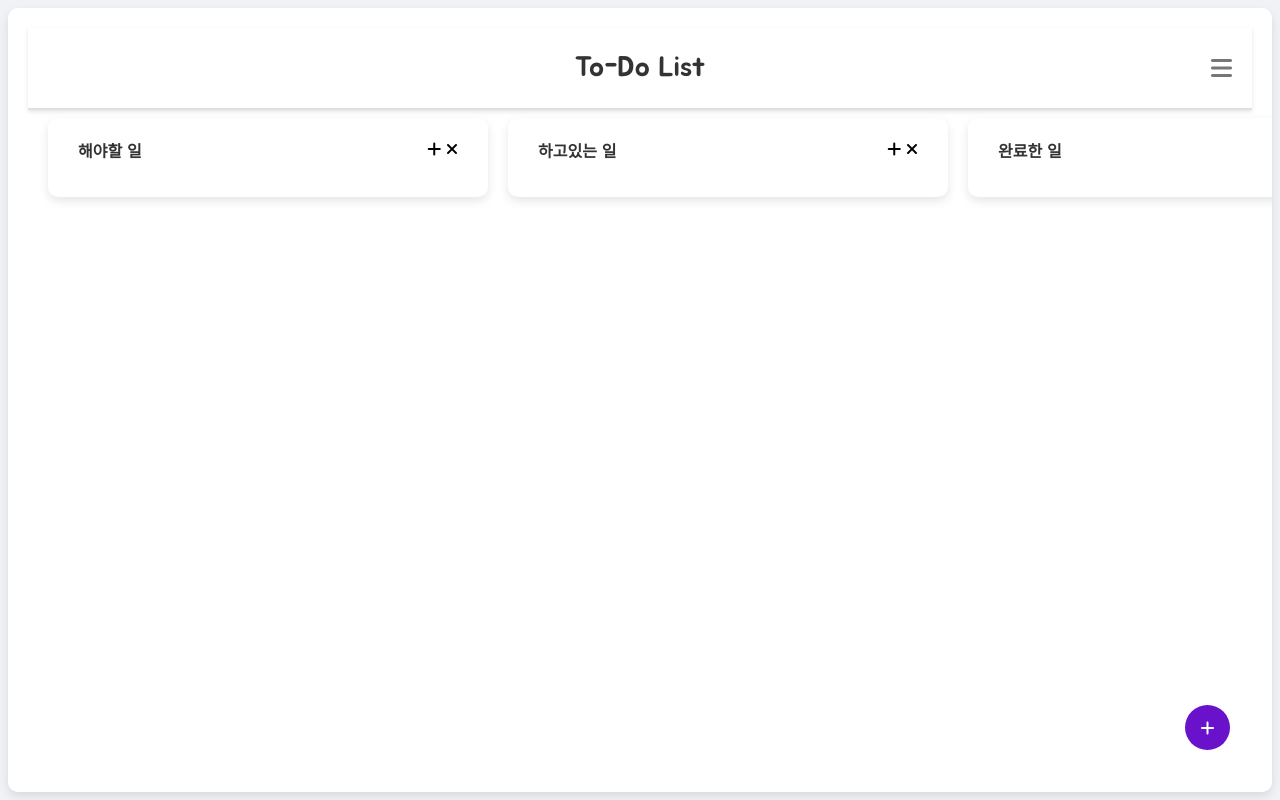
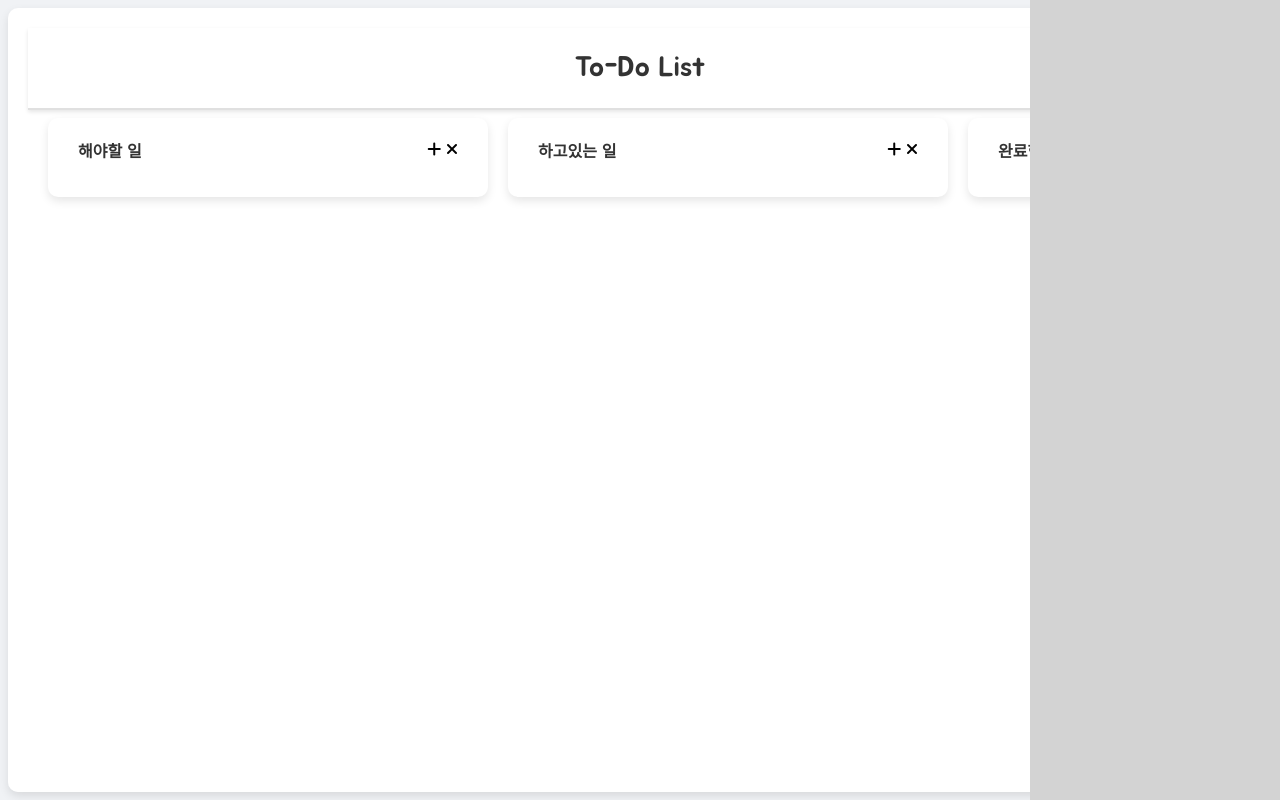
Before and after one commit to sumin0126/todos, a plain HTML site: page index.html in a window 1280 px wide. Both pictures are taken after a click on the icon 1221 px from the left and 68 px from the top of the page. Drawn offline with Linux system fonts and the light colour scheme.

Commit message:
feat: nav-bar 여는 기능 추가

```diff
--- a/css/style.css
+++ b/css/style.css
@@ -184,7 +184,7 @@ main {
   left: 50%;
   transform: translate(-50%, -50%);
   padding: 30px;
-  background: #ffffff;
+  background-color: #ffffff;
   border-radius: 20px;
   box-shadow: 0 4px 20px rgba(0, 0, 0, 0.3);
   width: 80%;
@@ -264,3 +264,18 @@ main {
   width: calc(100% - 16px);
   margin-bottom: 1.5rem;
 }
+
+.nav-bar {
+  position: fixed;
+  top: 0;
+  right: -250px;
+  width: 250px;
+  height: 100vh;
+  background-color: lightgrey;
+  transition: 0.3s;
+  z-index: 5;
+}
+
+.nav-bar.active {
+  right: 0;
+}
--- a/index.html
+++ b/index.html
@@ -20,6 +20,7 @@
         <h1 class="header-center">To-Do List</h1>
         <i class="fa-solid fa-bars"></i>
       </section>
+      <div class="nav-bar"></div>
 
       <section class="todo-content">
         <!--첫번째 컬럼 -->
--- a/js/card.js
+++ b/js/card.js
@@ -29,13 +29,13 @@ export const addCardEvents = (card) => {
   card.querySelector('.card-content').addEventListener('dblclick', handleDoubleClick);
 };
 
+/**
+ * 카드 삭제 함수
+ */
 const openDeleteCardModal = (e) => {
   openConfirmModal(() => deleteCard(e), closeModal, '삭제', '취소');
 };
 
-/**
- * 카드 삭제 함수
- */
 export const deleteCard = (e) => {
   const cardTarget = e.target;
   cardTarget.closest('.todo-card').remove();
--- a/js/init.js
+++ b/js/init.js
@@ -3,9 +3,11 @@ import { createNewColumn, openDeleteColumnModal } from './column.js';
 import { closeModal, openInputModal } from './modal.js';
 import { dragStart, dragEnter, dragLeave, dragOver, dropCard } from './drag.js';
 
+/* 새카드 생성해주는 이벤트 */
 const addBtns = document.querySelectorAll('.add-card');
 addBtns.forEach((btn) => btn.addEventListener('click', createNewCard));
 
+/* 컬럼창을 삭제해주는 이벤트 */
 const deleteBtns = document.querySelectorAll('.delete-column');
 deleteBtns.forEach((btn) => btn.addEventListener('click', openDeleteColumnModal));
 
@@ -24,4 +26,12 @@ const handleConfirmClick = () => {
   createNewColumn(inputValue);
 };
 
-document.querySelector('.add-column').addEventListener('click', () => openInputModal(handleConfirmClick, closeModal, '등록', '취소'));
+document
+  .querySelector('.add-column')
+  .addEventListener('click', () => openInputModal(handleConfirmClick, closeModal, '등록', '취소'));
+
+const navBar = document.querySelector('.nav-bar');
+
+document.querySelector('.fa-bars').addEventListener('click', () => {
+  navBar.classList.add('active');
+});
```
